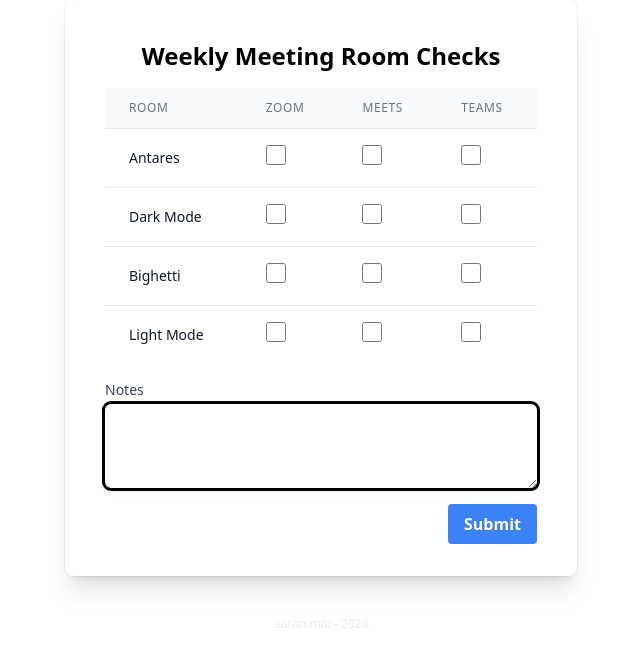
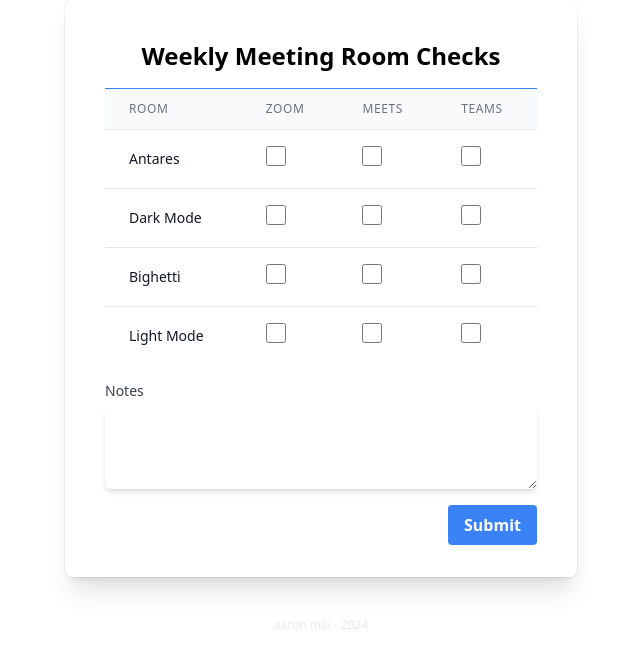
Before and after one commit to mai0mai0/scheduled-lists, a Nuxt app: page / in a window 1280 px wide. Shown: the top 668 px of the page, without its empty margins (319-959 px from the left). Built offline with nearby package versions, Linux system fonts and the light colour scheme.

Commit message:
Removed border from notes section, added HR to top of page.

```diff
--- a/app.vue
+++ b/app.vue
@@ -74,6 +74,7 @@ export default {
       <div v-if="itemData">
 
         <h1 class="text-center text-2xl font-bold mb-4">{{ itemData.list_name }}</h1>
+        <hr class="h-px bg-blue-500 border-0">
 
         <!-- Table for list items and checkboxes -->
         <div class="overflow-x-auto">
@@ -109,7 +110,7 @@ export default {
         <!-- Notes section -->
         <div class="mt-4">
           <label for="notes" class="block text-sm font-medium text-gray-700">Notes</label>
-          <textarea id="notes" name="notes" rows="4" v-model="notes" class="pl-2 pr-2 pt-1 mt-1 block w-full rounded-md outline border-black shadow-md focus:border-blue-500 focus:ring-blue-500 sm:text-sm"></textarea>
+          <textarea id="notes" name="notes" rows="4" v-model="notes" class="pl-2 pr-2 pt-1 mt-1 block w-full rounded-md border-black shadow-md focus:border-blue-500 focus:ring-blue-500 sm:text-sm"></textarea>
         </div>
         <!-- Submit button -->
         <div class="flex justify-end mt-4">
```
